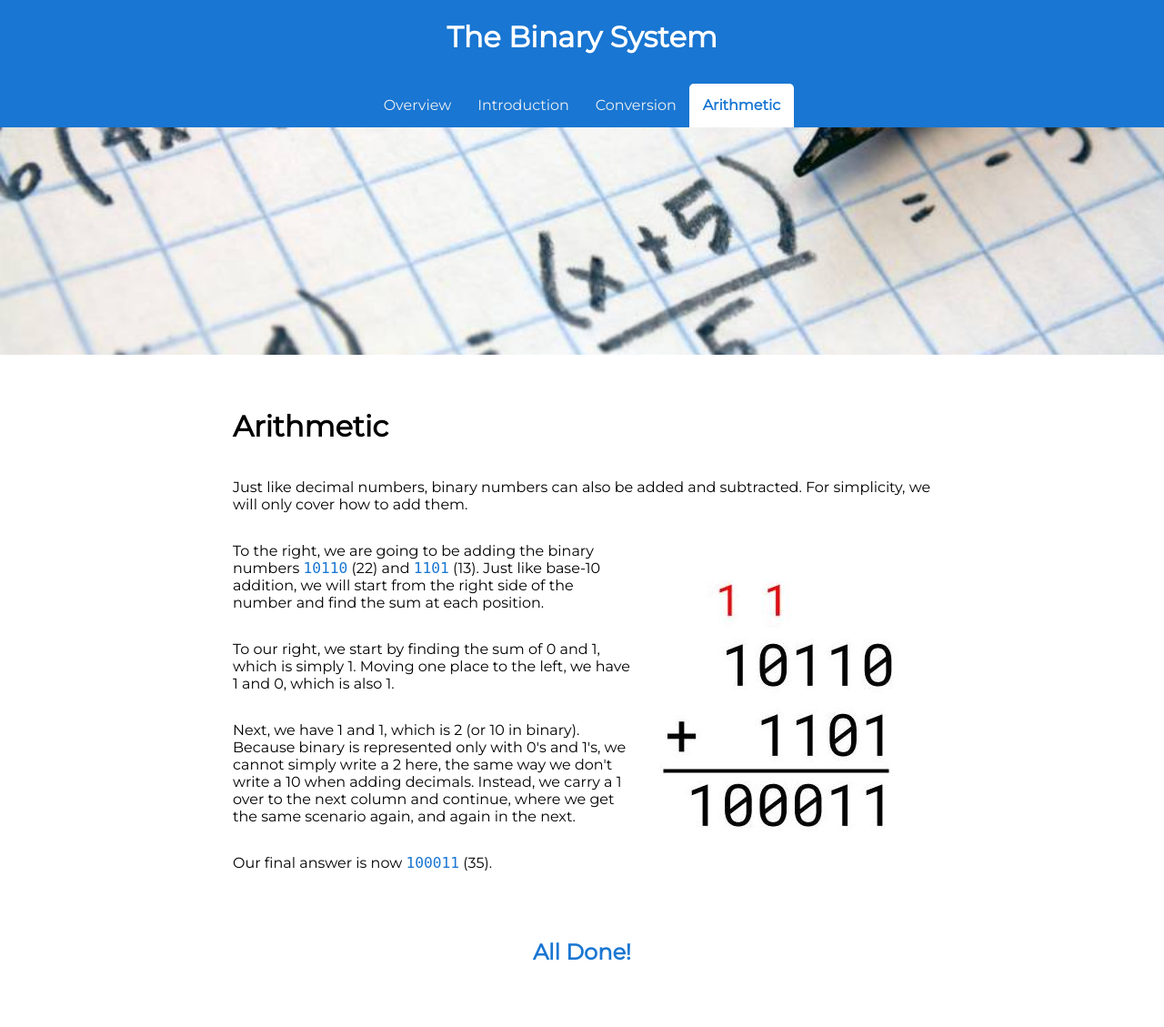
After one commit to caestrella1/CST336, a PHP site: page /hw/hw1/arithmetic.html in a window 1280 px wide. The commit adds this page. Shown: the whole page at 91% size. Run offline with PHP 8.4, Linux system fonts and the light colour scheme.

Commit message:
Finished HW1

```diff
--- /dev/null
+++ b/hw/hw1/arithmetic.html
@@ -0,0 +1,61 @@
+<!DOCTYPE html>
+<html>
+    <head>
+        <meta charset="utf-8"/>
+        <title>The Binary System – Arithmetic</title>
+        <link href="css/styles.css" rel="stylesheet" type="text/css"/>
+        <link href="https://fonts.googleapis.com/css?family=Montserrat" rel="stylesheet">
+    </head>
+
+    <body>
+
+        <header>
+            <a id="home" href="index.html"><h1>The Binary System</h1></a>
+
+            <nav>
+                <a href="index.html">Overview</a>
+                <a href="intro.html">Introduction</a>
+                <a href="conversion.html">Conversion</a>
+                <a id="current" href="#">Arithmetic</a>
+            </nav>
+
+            <div id="header-arithmetic" class="header-image"></div>
+
+        </header>
+
+        <main>
+            <h1>Arithmetic</h1>
+            <p>Just like decimal numbers, binary numbers can also be added and
+            subtracted. For simplicity, we will only cover how to add them.</p>
+
+            <section class="row">
+                <div class="col">
+                    <p>To the right, we are going to be adding the binary numbers
+                    <code>10110</code> (22) and <code>1101</code> (13). Just like
+                    base-10 addition, we will start from the right side of
+                    the number and find the sum at each position.</p>
+
+                    <p>To our right, we start by finding the sum of 0 and 1, which
+                    is simply 1. Moving one place to the left, we have 1 and 0, which
+                    is also 1.</p>
+
+                    <p>Next, we have 1 and 1, which is 2 (or 10 in binary). Because
+                    binary is represented only with 0's and 1's, we cannot simply
+                    write a 2 here, the same way we don't write a 10 when adding
+                    decimals. Instead, we carry a 1 over to the next column and
+                    continue, where we get the same scenario again, and again in the
+                    next.</p>
+
+                    <p>Our final answer is now <code>100011</code> (35).</p>
+                </div>
+
+                <img src="img/binary-addition.jpg" alt="Binary addition"/>
+            </section>
+        </main>
+
+        <footer>
+            <h2 id="done">All Done!</h2>
+        </footer>
+
+    </body>
+</html>
--- a/hw/hw1/css/styles.css
+++ b/hw/hw1/css/styles.css
@@ -1,22 +1,48 @@
 body {
-    text-align: center;
     font-family: "Montserrat", sans-serif;
-    margin: 0;
+    margin: 0 auto;
+}
+
+code {
+    font-size: 1.25em;
+    color: #1976d2;
 }
 
 header {
+    display: flex;
+    flex-direction: column;
+    text-align: center;
     color: white;
     width: 100%;
-    padding-top: 1px;
     background-color: #1976d2;
 }
 
-p {
-    line-height: 1.5em;
+nav {
+    display: flex;
+    flex-direction: row;
+    justify-content: center;
 }
 
-.align-left {
-    text-align: left;
+nav a {
+    color: #eceff1;
+    margin-top: 10px;
+    padding: .9em;
+    text-decoration: none;
+    transition: .25s;
+}
+
+nav a:hover {
+    color: white;
+    padding: .9em;
+    padding-bottom: 10px;
+    border-bottom: 4px solid white;
+}
+
+#current {
+    color: #1976d2;
+    font-weight: bold;
+    background-color: white;
+    border-radius: 5px 5px 0 0;
 }
 
 #home {
@@ -28,7 +54,6 @@ p {
 .header-image {
     width: 100%;
     height: 250px;
-    background-image: url("../img/binary-header.jpg");
     background-position: center;
     background-size: cover;
 }
@@ -37,39 +62,22 @@ p {
     background-image: url("../img/binary-header.jpg");
 }
 
-#header-what {
+#header-intro {
     background-image: url("../img/circuit-header.jpg");
 }
 
-nav {
-    padding-bottom: 12px;
+#header-convert {
+    background-image: url("../img/numbers-header.jpg");
 }
 
-nav a {
-    color: #eceff1;
-    margin-top: 10px;
-    padding: 12px;
-    text-decoration: none;
-    transition: .25s;
-}
-
-nav a:hover {
-    color: white;
-    padding: 12px;
-    padding-bottom: 9px;
-    border-bottom: 3px solid white;
-}
-
-#current {
-    color: #1976d2;
-    font-weight: bold;
-    background-color: white;
-    border-radius: 5px 5px 0 0;
+#header-arithmetic {
+    background-image: url("../img/math-header.jpg");
 }
 
 main {
-    text-align: center;
-    margin: 3% 20% 3% 20%;
+    display: flex;
+    flex-direction: column;
+    margin: 3% 20%;
 }
 
 table {
@@ -93,10 +101,22 @@ td {
     background-color: #63a3ff;
 }
 
+footer {
+    display: flex;
+    justify-content: space-around;
+    margin-top: 1em;
+    margin-bottom: 3em;
+}
+
+footer a {
+    align-self: center;
+}
+
 button {
-    padding: 20px;
+    margin: 0 auto;
+    padding: 1.25em 1.5em;
     color: white;
-    font-size: 16px;
+    font-size: 1em;
     background-color: #1976d2;
     transition: .5s;
     border-radius: 5px;
@@ -106,3 +126,29 @@ button:hover {
     cursor: pointer;
     background-color: #004a9f;
 }
+
+#done {
+    color: #1976d2;
+    text-align: center;
+}
+
+#conversion {
+    font-size: 2.5em;
+    text-align: center;
+}
+
+.row {
+    display: flex;
+    flex-direction: row;
+    justify-content: space-around;
+}
+
+.col {
+    display: flex;
+    flex-direction: column;
+    justify-content: space-around;
+}
+
+.row img {
+    align-self: center;
+}
```
Also changed, not shown: hw/hw1/conversion.html (added, +55 -0 lines), hw/hw1/index.html (+11 -16 lines), hw/hw1/intro.html (added, +53 -0 lines), hw/hw1/what.html (deleted, +0 -62 lines), hw/hw1/img/binary-addition.jpg (added), hw/hw1/img/math-header.jpg (added), hw/hw1/img/numbers-header.jpg (added).
